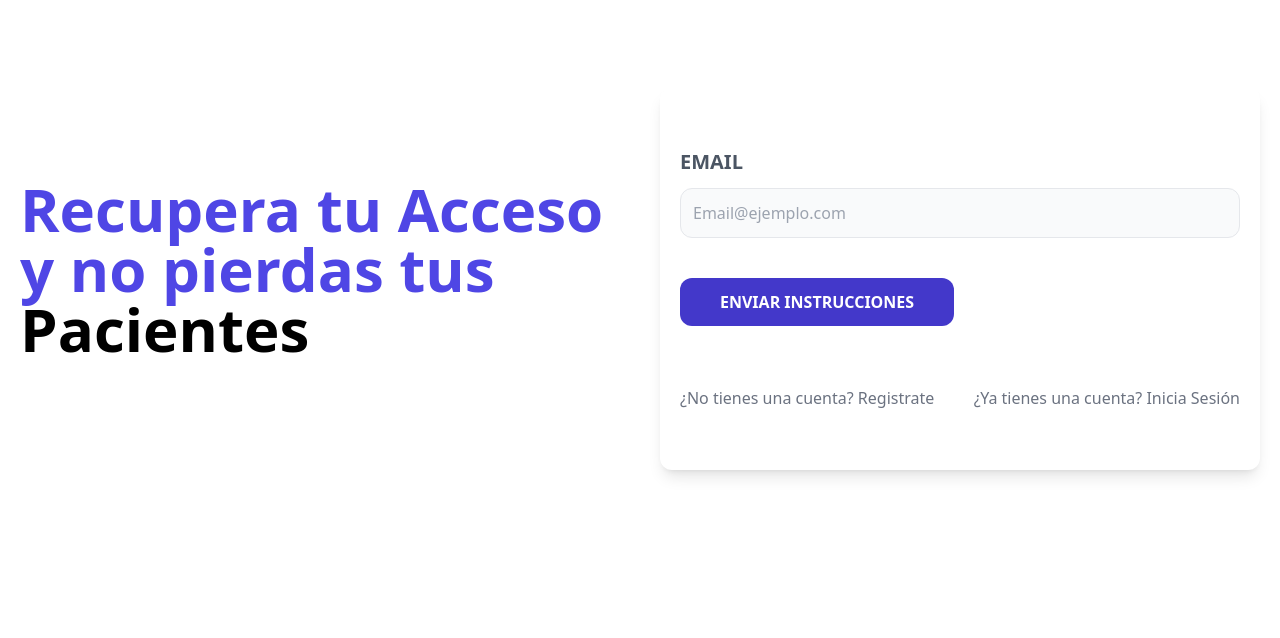
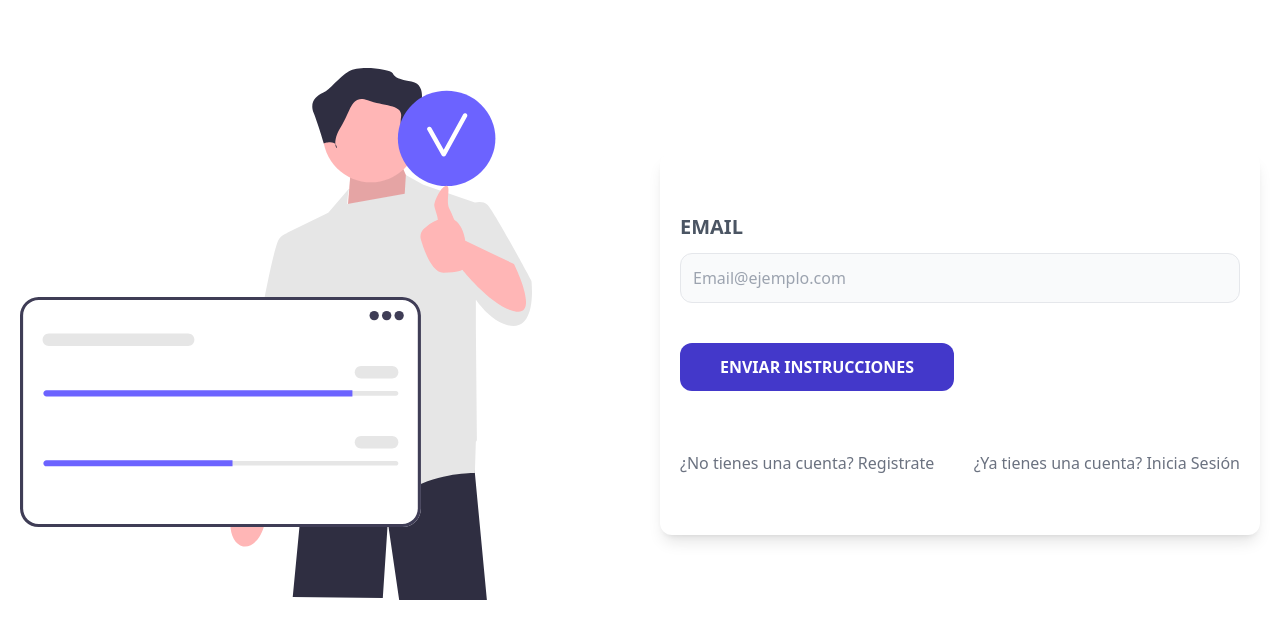
Before and after one commit to Jesus-Urie1/Tesis_Proyect, a React (Vite) app in the folder frontend/: page /olvide-password in a window 1280 px wide. Shown: the top 638 px of the page. Built offline with nearby package versions, Linux system fonts and the light colour scheme.

Commit message:
API URL and Images updated

```diff
--- a/frontend/src/context/AuthProvider.jsx
+++ b/frontend/src/context/AuthProvider.jsx
@@ -24,7 +24,7 @@ const AuthProvider = ({ children }) => {
       };
 
       try {
-        const { data } = await clientesAxios("/usuario/perfil", config);
+        const { data } = await clientesAxios("/perfil", config);
         setAuth(data);
       } catch (error) {
         console.log(error.response.data.msg);
--- a/frontend/src/pages/ConfirmarCuenta.jsx
+++ b/frontend/src/pages/ConfirmarCuenta.jsx
@@ -14,7 +14,7 @@ const ConfirmarCuenta = () => {
   useEffect(() => {
     const confirmarCuenta = async () => {
       try {
-        const url = `/usuario/confirmar/${id}`;
+        const url = `/confirmar/${id}`;
         const { data } = await clientesAxios(url);
         setCuentaConfirmada(true);
         setAlerta({
@@ -35,10 +35,7 @@ const ConfirmarCuenta = () => {
   return (
     <>
       <div>
-        <h1 className="text-indigo-600 font-black text-6xl">
-          Confirma tu Cuenta y Comienza a Administra tus
-          <span className="text-black"> Pacientes</span>
-        </h1>
+        <img src="/confirmado.svg" />
       </div>
 
       <div className="mt-20 md:mt-5 shadow-lg px-5 py-10 rounded-xl bg-white">
--- a/frontend/src/pages/NuevoPassword.jsx
+++ b/frontend/src/pages/NuevoPassword.jsx
@@ -15,7 +15,7 @@ const NuevoPassword = () => {
   useEffect(() => {
     const comprobarToken = async () => {
       try {
-        await clientesAxios(`/usuario/olvide-password/${token}`);
+        await clientesAxios(`/olvide-password/${token}`);
         setAlerta({
           msg: "Coloca tu nuevo password",
         });
@@ -42,7 +42,7 @@ const NuevoPassword = () => {
     }
 
     try {
-      const url = `/usuario/olvide-password/${token}`;
+      const url = `/olvide-password/${token}`;
       const { data } = await clientesAxios.post(url, { password });
       setAlerta({
         msg: data.msg,
@@ -61,10 +61,7 @@ const NuevoPassword = () => {
   return (
     <>
       <div>
-        <h1 className="text-indigo-600 font-black text-6xl">
-          Reestablece tu password y no Pierdas Acceso a tus
-          <span className="text-black"> Pacientes</span>
-        </h1>
+        <img src="/newPass.svg" />
       </div>
       <div className="mt-20 md:mt-5 shadow-lg px-5 py-10 rounded-xl bg-white">
         {msg && <Alerta alerta={alerta} />}
--- a/frontend/src/pages/OlvidePassword.jsx
+++ b/frontend/src/pages/OlvidePassword.jsx
@@ -25,7 +25,7 @@ const OlvidePassword = () => {
       return;
     }
     try {
-      const { data } = await clientesAxios.post("/usuario/olvide-password", {
+      const { data } = await clientesAxios.post("/olvide-password", {
         email: email.value,
       });
 
@@ -43,10 +43,7 @@ const OlvidePassword = () => {
   return (
     <>
       <div>
-        <h1 className="text-indigo-600 font-black text-6xl">
-          Recupera tu Acceso y no pierdas tus
-          <span className="text-black"> Pacientes</span>
-        </h1>
+        <img src="olvidePass.svg" />
       </div>
       <div className="mt-20 md:mt-5 shadow-lg px-5 py-10 rounded-xl bg-white">
         {msg && <Alerta alerta={alerta} />}
```
